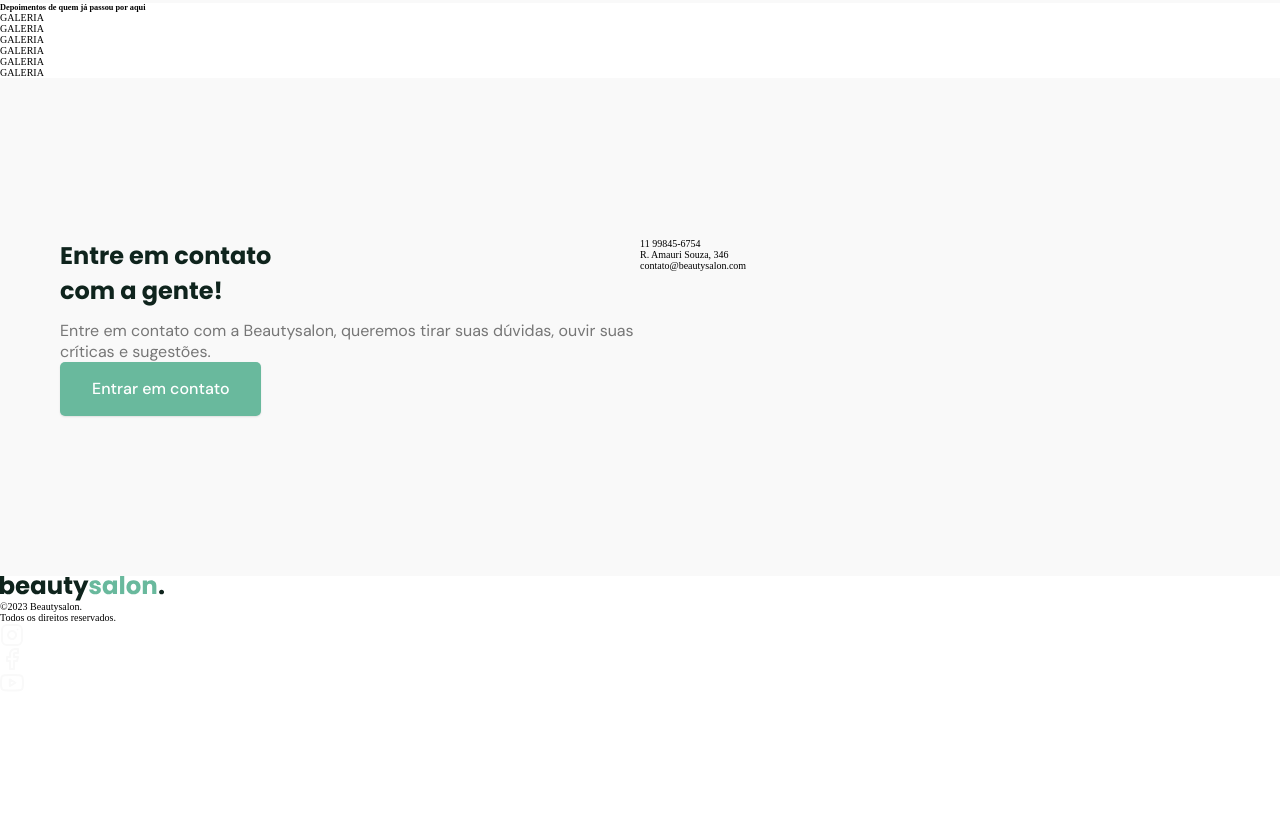
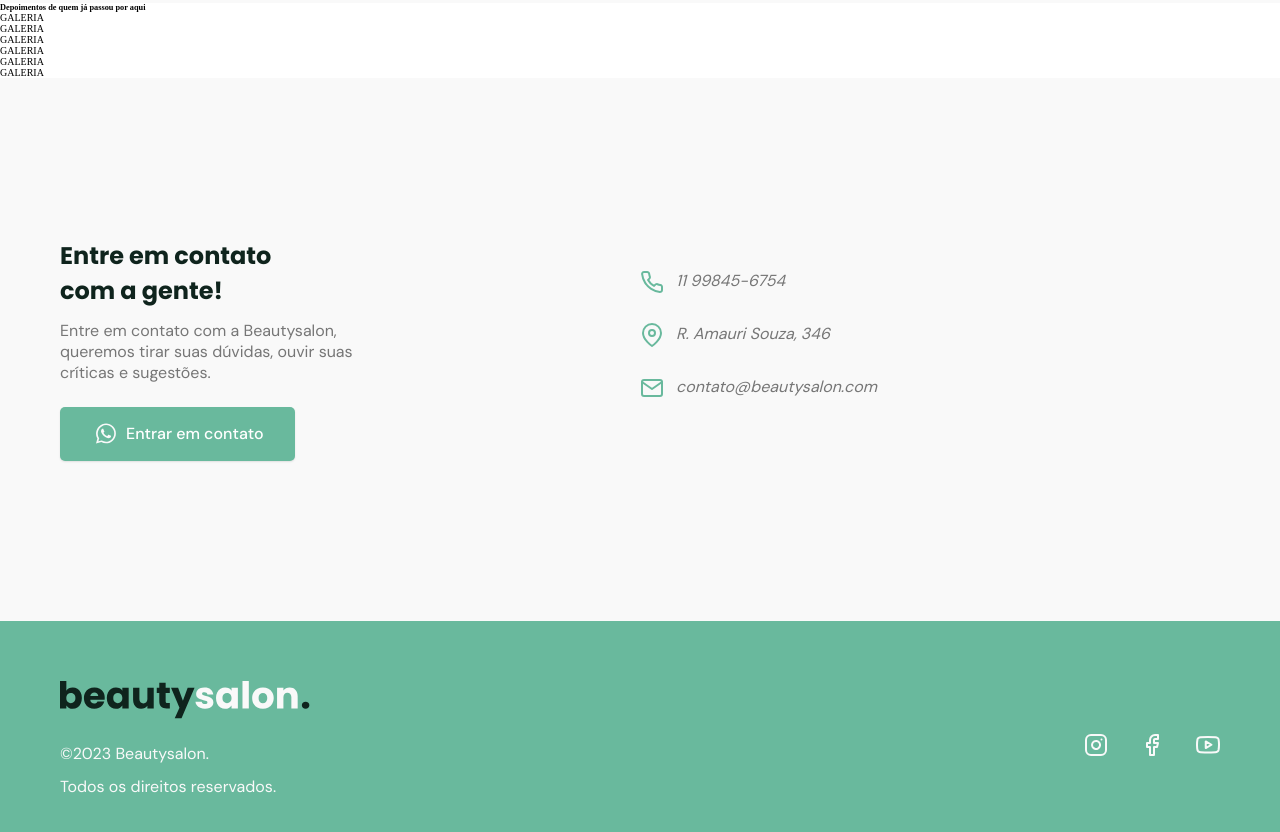
Before and after one commit to jnalst/Origin-Six, a plain HTML site: page index.html in a window 1280 px wide. Shown: the part 2002-2834 px from the top of the page. Before the commit the page ends 2697 px from the top, so only its background shows below. Drawn offline with Linux system fonts and the light colour scheme.

Commit message:
Novas atualizações  🧨

```diff
--- a/css/contato/contato.css
+++ b/css/contato/contato.css
@@ -9,12 +9,101 @@
 }
 
 .contato-texto h6 {
-text-align: left;
-max-width: 15ch;
-padding-bottom: 1.2rem;
+  text-align: left;
+  max-width: 15ch;
+  padding-bottom: 1.2rem;
 }
 
 .contato-texto p {
   font-size: 1.6rem;
+  padding-bottom: 2.4rem;
+  max-width: 30ch;
+}
 
+.contato-texto a {
+  position: relative;
+  padding-left: 6.6rem;
 }
+
+.contato-texto a::before {
+  content: "";
+  position: absolute;
+  background-image: url('/assets/icons/whatsapp.svg');
+  background-repeat: no-repeat;
+  width: 2.4rem;
+  height: 2.4rem;
+  top: 1.4rem;
+  left: 3.4rem;
+}
+
+.contato-telefone {
+  display: grid;
+  align-items: center;
+  justify-items: start;
+  font-size: 1.6rem;
+}
+
+.contato-telefone li {
+  padding-bottom: 3.2rem;
+  font-size: 1.6rem;
+  position: relative;
+  padding-left: 3.6rem;
+}
+
+.contato-telefone li a {
+  font-size: 1.6rem;
+}
+
+.contato-telefone li:first-child::before {
+  content: " ";
+  background-image: url('/assets/icons/telefone.svg');
+  background-repeat: no-repeat;
+  position: absolute;
+  width: 2.4rem;
+  height: 2.4rem;
+  left: 0;
+}
+
+.contato-telefone li:nth-child(2)::before{
+  content: " ";
+  background-image: url('/assets/icons/localizacao.svg');
+  background-repeat: no-repeat;
+  position: absolute;
+  width: 2.4rem;
+  height: 2.4rem;
+  left: 0;
+}
+
+.contato-telefone li:last-child:before{
+  content: " ";
+  background-image: url('/assets/icons/email.svg');
+  background-repeat: no-repeat;
+  position: absolute;
+  width: 2.4rem;
+  height: 2.4rem;
+  left: 0;
+}
+
+@media screen and (max-width: 1028px) {
+  .contato {
+    grid-template-columns: 1fr;
+    place-items: center;
+    gap: 5rem;
+  }
+
+  .contato-telefone li {
+    padding-left: 0rem;
+  }
+
+  .contato-telefone li:first-child::before {
+    left: -4rem;
+  }
+
+  .contato-telefone li:nth-child(2)::before{
+    left: -4rem;
+  }
+
+  .contato-telefone li:last-child:before{
+    left: -4rem;
+  }
+}
--- /dev/null
+++ b/css/footer/footer.css
@@ -0,0 +1,35 @@
+.footer-bg {
+    background-color: var(--greenPrimary);
+}
+
+.footer-conteudo {
+    display: grid;
+    grid-template-columns: 1fr 1fr;
+    padding-block: 6rem;
+}
+
+.footer-logo picture img {
+    padding-bottom: 2.4rem;
+}
+
+.footer-logo p {
+    padding-bottom: 1.2rem;
+}
+
+.footer-redes {
+    display: flex;
+    align-items: center;
+    justify-content: end;
+    gap: 3.2rem;
+}
+
+@media screen and (max-width: 500px) {
+    .footer-conteudo {
+        grid-template-columns: 1fr;
+    }
+
+    .footer-redes {
+        padding-top: 3.2rem;
+        justify-content: start;
+    }
+}
--- a/css/style.css
+++ b/css/style.css
@@ -8,3 +8,4 @@
 @import "./servico/servico.css";
 
 @import "./contato/contato.css";
+@import "./footer/footer.css";
--- a/index.html
+++ b/index.html
@@ -1,18 +1,17 @@
 <!DOCTYPE html>
 <html lang="en">
-
   <head>
-  <meta charset="UTF-8">
-  <meta name="viewport" content="width=device-width, initial-scale=1.0">
+    <meta charset="UTF-8" />
+    <meta name="viewport" content="width=device-width, initial-scale=1.0" />
     <title>Origin Six</title>
-  <link rel="stylesheet" href="css/style.css">
+    <link rel="stylesheet" href="css/style.css" />
   </head>
 
   <body>
     <header aria-label="Menu" class="menu-bg">
       <div class="menu container-1440">
         <picture>
-        <a href=""><img src="./assets/logo.svg" alt="Logo"></a>
+          <a href=""><img src="./assets/logo.svg" alt="Logo" /></a>
         </picture>
         <nav>
           <ul class="menu-itens dm-sans-light-gray">
@@ -29,26 +28,52 @@
     <main aria-label="Intro" class="intro-bg">
       <div class="intro container-1440">
         <div class="intro-texto">
-        <h1 class="poppins-tittle-bold">Saúde natural para os seus cabelos</h1>
-        <p class="dm-sans-light-gray">Um salão exclusivo em São Paulo, especializado em tratamentos naturais.</p>
+          <h1 class="poppins-tittle-bold">
+            Saúde natural para os seus cabelos
+          </h1>
+          <p class="dm-sans-light-gray">
+            Um salão exclusivo em São Paulo, especializado em tratamentos
+            naturais.
+          </p>
           <a class="botao" href="#">Agendar um horário</a>
         </div>
         <div class="intro-imagens">
-        <img class="foto1" src="./assets/image/inicio.png" alt="Inicio salão, secando cabelo">
-        <img class="foto2" src="./assets/image/Shape.svg" alt="shape">
+          <img
+            class="foto1"
+            src="./assets/image/inicio.png"
+            alt="Inicio salão, secando cabelo"
+          />
+          <img class="foto2" src="./assets/image/Shape.svg" alt="shape" />
         </div>
       </div>
     </main>
     <section id="sobre" class="sobre-bg container-1680">
       <div class="sobre">
         <div class="sobre-foto">
-        <img src="./assets/image/sobre.png" alt="Sobre salão, nossa equipe">
+          <img src="./assets/image/sobre.png" alt="Sobre salão, nossa equipe" />
         </div>
         <div class="sobre-texto">
           <h2 class="poppins-tittle-bold">Sobre nós</h2>
-        <p class="dm-sans-light-gray">Lorem ipsum dolor sit amet, consectetur adipiscing elit. Suspendisse sagittis arcu quis nisi luctus, id accumsan felis tristique. Proin quis bibendum diam. Sed consequat nisl laoreet eros ultricies pellentesque. Nullam in est porta, pellentesque massa vitae, vehicula risus.</p>
-        <p class="dm-sans-light-gray">In placerat, felis vitae sodales dictum, lacus quam pretium mi, ut pretium urna turpis eu dui. Vestibulum id ullamcorper nibh. Donec luctus, nunc finibus elementum suscipit, tortor augue vulputate sapien, vitae feugiat enim augue sed.</p>
-        <p class="dm-sans-light-gray">Quisque id aliquam elit. Suspendisse congue pharetra maximus. Duis rutrum velit a leo euismod dictum. Sed sodales est efficitur arcu tincidunt tincidunt. Curabitur fringilla, risus at feugiat feugiat, nisl nulla tincidunt tellus, elementum elementum lorem nisl eleifend dolor. Nullam eget dui at sem ullamcorper luctus.</p>
+          <p class="dm-sans-light-gray">
+            Lorem ipsum dolor sit amet, consectetur adipiscing elit. Suspendisse
+            sagittis arcu quis nisi luctus, id accumsan felis tristique. Proin
+            quis bibendum diam. Sed consequat nisl laoreet eros ultricies
+            pellentesque. Nullam in est porta, pellentesque massa vitae,
+            vehicula risus.
+          </p>
+          <p class="dm-sans-light-gray">
+            In placerat, felis vitae sodales dictum, lacus quam pretium mi, ut
+            pretium urna turpis eu dui. Vestibulum id ullamcorper nibh. Donec
+            luctus, nunc finibus elementum suscipit, tortor augue vulputate
+            sapien, vitae feugiat enim augue sed.
+          </p>
+          <p class="dm-sans-light-gray">
+            Quisque id aliquam elit. Suspendisse congue pharetra maximus. Duis
+            rutrum velit a leo euismod dictum. Sed sodales est efficitur arcu
+            tincidunt tincidunt. Curabitur fringilla, risus at feugiat feugiat,
+            nisl nulla tincidunt tellus, elementum elementum lorem nisl eleifend
+            dolor. Nullam eget dui at sem ullamcorper luctus.
+          </p>
         </div>
       </div>
     </section>
@@ -56,24 +81,38 @@
       <div class="servico container-1440">
         <div class="servico-texto">
           <h3 class="poppins-tittle-bold">Serviços</h3>
-        <p class="dm-sans-bold">Com mais de 10 anos no mercado, o <span class="dm-sans-bold-active">Beautysalon</span> já conquistou clientes de inúmeros países com seus tratamentos exclusivos e totalmente naturais</p>
+          <p class="dm-sans-bold">
+            Com mais de 10 anos no mercado, o
+            <span class="dm-sans-bold-active">Beautysalon</span> já conquistou
+            clientes de inúmeros países com seus tratamentos exclusivos e
+            totalmente naturais
+          </p>
         </div>
         <div>
           <ul class="servicoLista">
             <li>
-            <img src="./assets/icons/terapiaCapilar.svg" alt="">
+              <img src="./assets/icons/terapiaCapilar.svg" alt="" />
               <h4 class="poppins-sub-tittle-bold">Terapia capilar</h4>
-            <p class="dm-sans-light-gray">Terapia completa para couro cabeludo e fios, protegendo todos os tipos de cabelos, inclusive os longos e finos.</p>
+              <p class="dm-sans-light-gray">
+                Terapia completa para couro cabeludo e fios, protegendo todos os
+                tipos de cabelos, inclusive os longos e finos.
+              </p>
             </li>
             <li>
-            <img src="./assets/icons/cortes.svg" alt="">
+              <img src="./assets/icons/cortes.svg" alt="" />
               <h4 class="poppins-sub-tittle-bold">Cortes</h4>
-            <p class="dm-sans-light-gray">A nossa equipe é repleta de profissionais renomados, famosos por lançarem tendências com cortes diferenciados e clássicos.</p>
+              <p class="dm-sans-light-gray">
+                A nossa equipe é repleta de profissionais renomados, famosos por
+                lançarem tendências com cortes diferenciados e clássicos.
+              </p>
             </li>
             <li>
-            <img src="./assets/icons/tratamentos.svg" alt="">
+              <img src="./assets/icons/tratamentos.svg" alt="" />
               <h4 class="poppins-sub-tittle-bold">Tratamentos</h4>
-            <p class="dm-sans-light-gray">O beautysalon conta com diversos tratamentos naturais e totalmente veganos, para qualquer tipo de cabelo.</p>
+              <p class="dm-sans-light-gray">
+                O beautysalon conta com diversos tratamentos naturais e
+                totalmente veganos, para qualquer tipo de cabelo.
+              </p>
             </li>
           </ul>
         </div>
@@ -100,33 +139,49 @@
       <div class="contato container-1440">
         <div class="contato-texto">
           <h6 class="poppins-sub-tittle-bold">Entre em contato com a gente!</h6>
-        <p class="dm-sans-light-gray">Entre em contato com a Beautysalon, queremos tirar suas dúvidas, ouvir suas críticas e sugestões.</p>
+          <p class="dm-sans-light-gray">
+            Entre em contato com a Beautysalon, queremos tirar suas dúvidas,
+            ouvir suas críticas e sugestões.
+          </p>
           <a class="botao" href="#">Entrar em contato</a>
         </div>
-      <div>
+        <address class="contato-telefone">
           <ul>
-          <li>11 99845-6754</li>
-          <li>R. Amauri Souza, 346</li>
-          <li>contato@beautysalon.com</li>
+            <li class="contato-celular">
+              <a class="dm-sans-light-gray" href="tel:+5511999999999"
+                >11 99845-6754</a
+              >
+            </li>
+            <li class="contato-endereco dm-sans-light-gray">
+              R. Amauri Souza, 346
+            </li>
+            <li class="contato-email">
+              <a
+                class="dm-sans-light-gray"
+                href="mailto:contato@beautysalon.com"
+                >contato@beautysalon.com</a
+              >
+            </li>
           </ul>
-      </div>
+        </address>
       </div>
     </section>
-  <footer>
-    <div>
+    <footer class="footer-bg">
+      <div class="footer-conteudo container-1440">
+        <div class="footer-logo">
           <picture>
-        <img src="./assets/logo.svg" alt="Logo">
+            <img src="./assets/image/logoBranco.svg" alt="Logo" />
           </picture>
-      <p>©2023 Beautysalon.</p>
-      <p>Todos os direitos reservados.</p>
+          <p class="dm-sans-white-footer">©2023 Beautysalon.</p>
+          <p class="dm-sans-white-footer">Todos os direitos reservados.</p>
         </div>
-    <div>
-      <a href=""><img src="./assets/icons/instagram.svg" alt=""></a>
-      <a href=""><img src="./assets/icons/facebook.svg" alt=""></a>
-      <a href=""><img src="./assets/icons/youtube.svg" alt=""></a>
+        <div class="footer-redes">
+          <a href=""><img src="./assets/icons/instagram.svg" alt="" /></a>
+          <a href=""><img src="./assets/icons/facebook.svg" alt="" /></a>
+          <a href=""><img src="./assets/icons/youtube.svg" alt="" /></a>
+        </div>
       </div>
     </footer>
     <script src="js/script.js"></script>
   </body>
-
 </html>
```
Also changed, not shown: assets/image/logoBranco.svg (added). Lines whose indentation alone changed are shown as unchanged.
